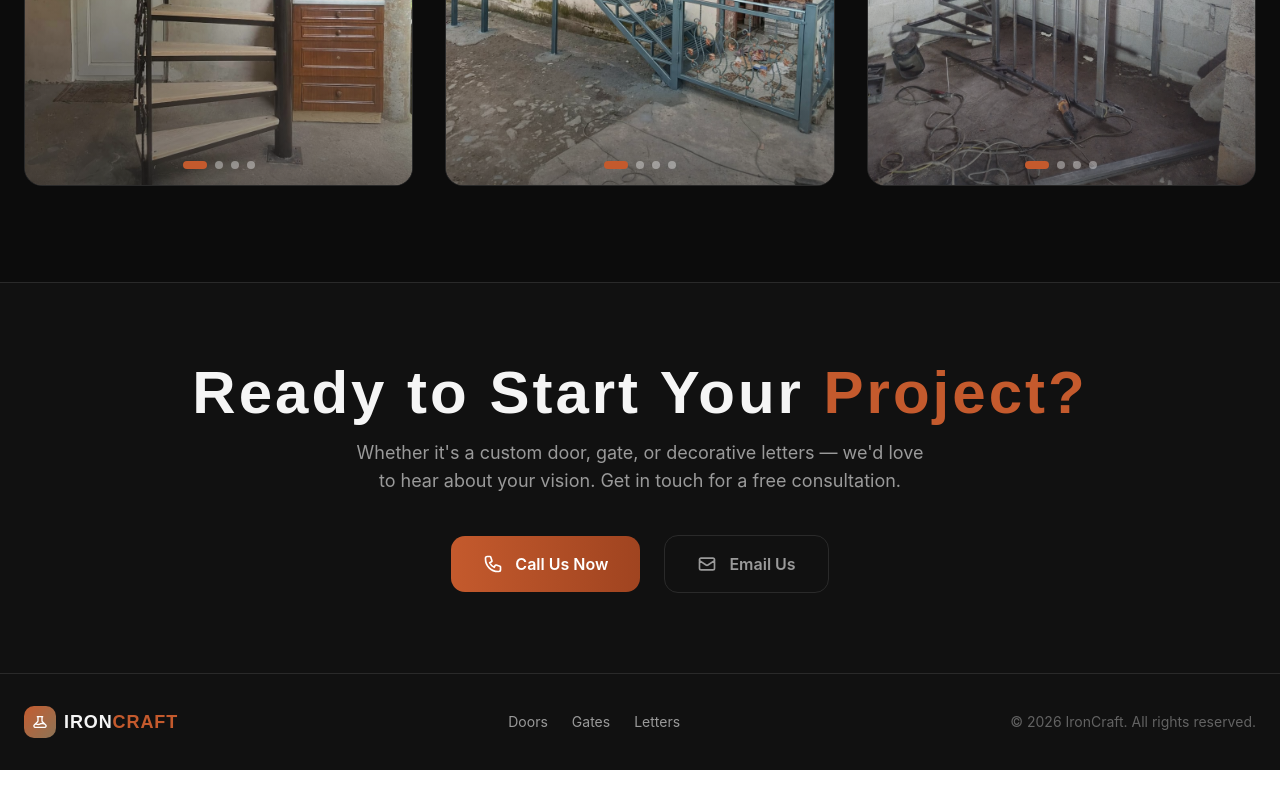
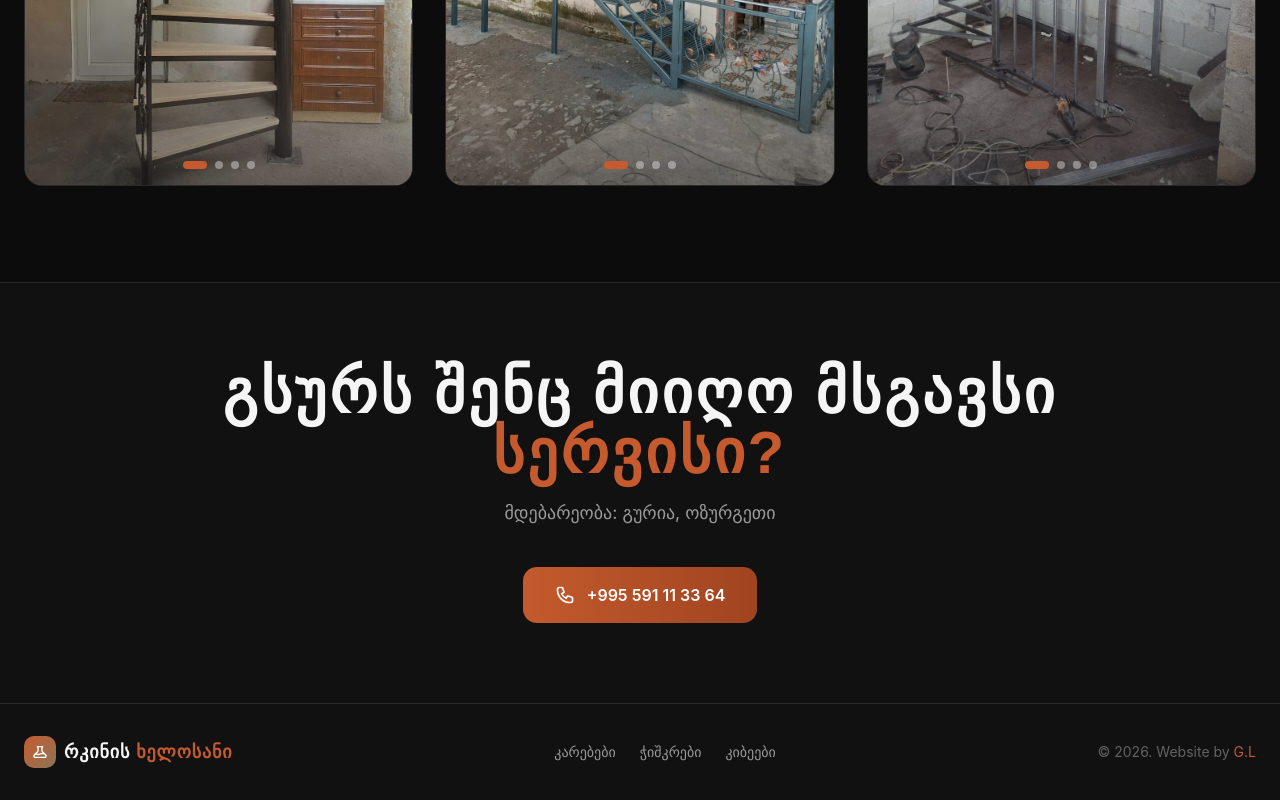
Before and after one commit to GabrielLomtatidze/ironCraftsMan, a React (Vite) app in the folder iron/: page / in a window 1280 px wide. Shown: the part 2349-3149 px from the top of the page. Before the commit the page ends 3119 px from the top, so only its background shows below. Built offline with nearby package versions, Linux system fonts and the light colour scheme.

Commit message:
finish main things

```diff
--- a/iron/src/components/Footer.tsx
+++ b/iron/src/components/Footer.tsx
@@ -14,15 +14,14 @@ export default function Footer() {
             className="text-5xl md:text-6xl font-bold text-[#F5F5F5] mb-4"
             style={{ fontFamily: "'Bebas Neue', sans-serif", letterSpacing: "0.05em" }}
           >
-            Ready to Start Your{" "}
-            <span className="text-[#C45A2D]">Project?</span>
+            გსურს შენც მიიღო მსგავსი{" "}
+            <span className="text-[#C45A2D]">სერვისი?</span>
           </h2>
           <p
             className="text-[#9A9A9A] text-lg max-w-xl mx-auto mb-10"
             style={{ fontFamily: "'Inter', sans-serif" }}
           >
-            Whether it's a custom door, gate, or decorative letters — we'd love
-            to hear about your vision. Get in touch for a free consultation.
+            მდებარეობა: გურია, ოზურგეთი
           </p>
 
           <div className="flex flex-col sm:flex-row items-center justify-center gap-6">
@@ -34,18 +33,9 @@ export default function Footer() {
               <svg className="w-5 h-5" fill="none" stroke="currentColor" viewBox="0 0 24 24">
                 <path strokeLinecap="round" strokeLinejoin="round" strokeWidth={2} d="M3 5a2 2 0 012-2h3.28a1 1 0 01.948.684l1.498 4.493a1 1 0 01-.502 1.21l-2.257 1.13a11.042 11.042 0 005.516 5.516l1.13-2.257a1 1 0 011.21-.502l4.493 1.498a1 1 0 01.684.949V19a2 2 0 01-2 2h-1C9.716 21 3 14.284 3 6V5z" />
               </svg>
-              Call Us Now
+              +995 591 11 33 64
             </a>
-            <a
-              href="mailto:info@ironcraft.com"
-              className="group flex items-center gap-3 px-8 py-4 border border-[#2A2A2A] text-[#9A9A9A] font-semibold rounded-xl hover:border-[#C45A2D]/50 hover:text-[#F5F5F5] transition-all duration-300 hover:-translate-y-0.5 !bg-transparent"
-              style={{ fontFamily: "'Inter', sans-serif" }}
-            >
-              <svg className="w-5 h-5" fill="none" stroke="currentColor" viewBox="0 0 24 24">
-                <path strokeLinecap="round" strokeLinejoin="round" strokeWidth={2} d="M3 8l7.89 5.26a2 2 0 002.22 0L21 8M5 19h14a2 2 0 002-2V7a2 2 0 00-2-2H5a2 2 0 00-2 2v10a2 2 0 002 2z" />
-              </svg>
-              Email Us
-            </a>
+
           </div>
         </div>
       </div>
@@ -68,13 +58,13 @@ export default function Footer() {
               className="text-lg font-bold text-[#F5F5F5] tracking-wider"
               style={{ fontFamily: "'Bebas Neue', sans-serif" }}
             >
-              IRON<span className="text-[#C45A2D]">CRAFT</span>
+              რკინის<span className="text-[#C45A2D]"> ხელოსანი</span>
             </span>
           </a>
 
           {/* Links */}
           <div className="flex items-center gap-6">
-            {["Doors", "Gates", "Letters"].map((item) => (
+            {["კარებები", "ჭიშკრები", "კიბეები"].map((item) => (
               <a
                 key={item}
                 href={`#${item.toLowerCase()}`}
@@ -92,7 +82,7 @@ export default function Footer() {
             className="text-sm text-[#9A9A9A]/60"
             style={{ fontFamily: "'Inter', sans-serif" }}
           >
-            © 2026 IronCraft. All rights reserved.
+            © 2026. Website by <a href="https://github.com/GabrielLomtatidze" className="text-[#C45A2D]">G.L</a>
           </p>
         </div>
       </div>
--- a/iron/src/components/ProductCard.tsx
+++ b/iron/src/components/ProductCard.tsx
@@ -6,7 +6,7 @@ interface ProductCardProps {
   images: string[];
 }
 
-export default function ProductCard({ title, description, images }: ProductCardProps) {
+export default function ProductCard({ title, images }: ProductCardProps) {
   const [currentIndex, setCurrentIndex] = useState(0);
 
   const goTo = (index: number) => {
```
